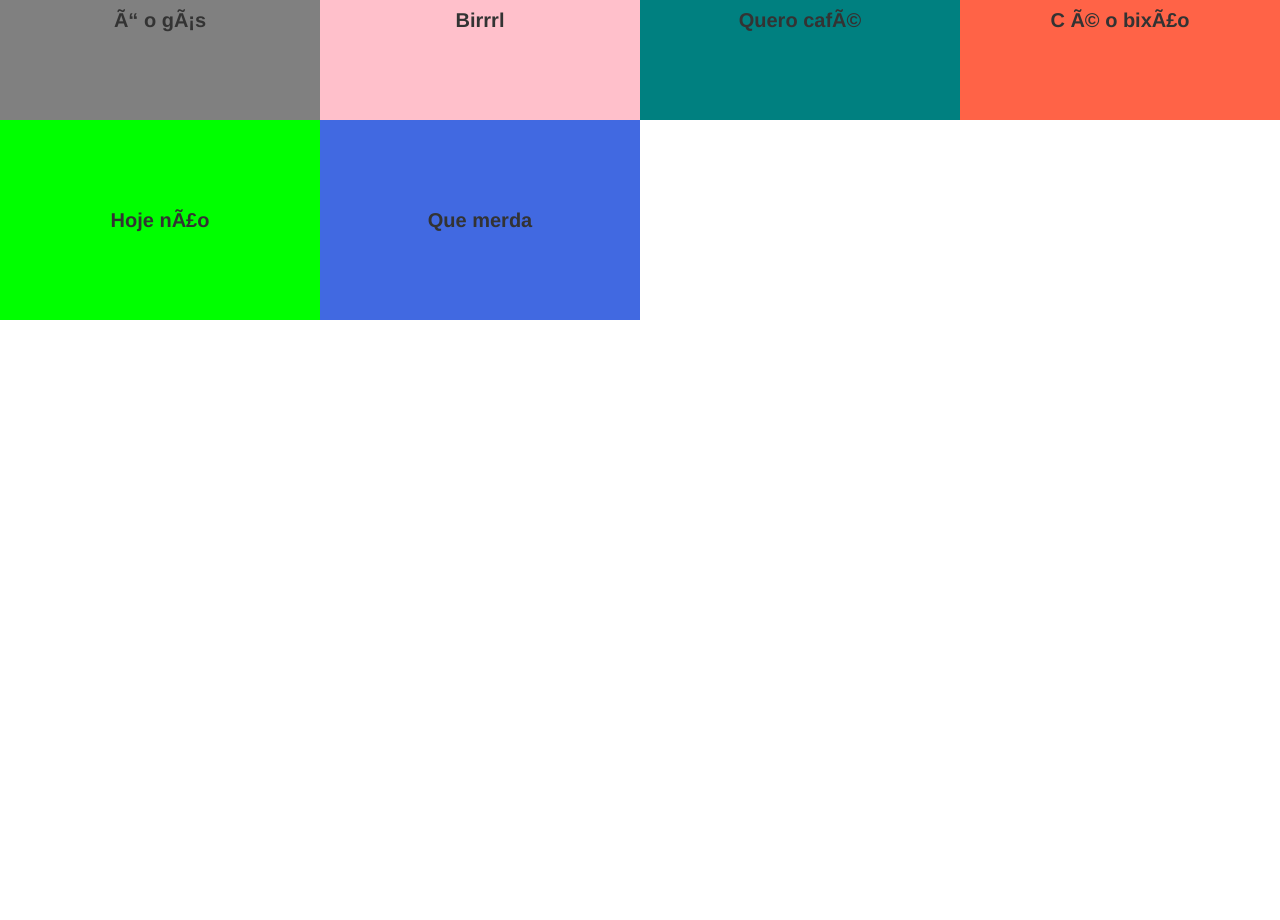
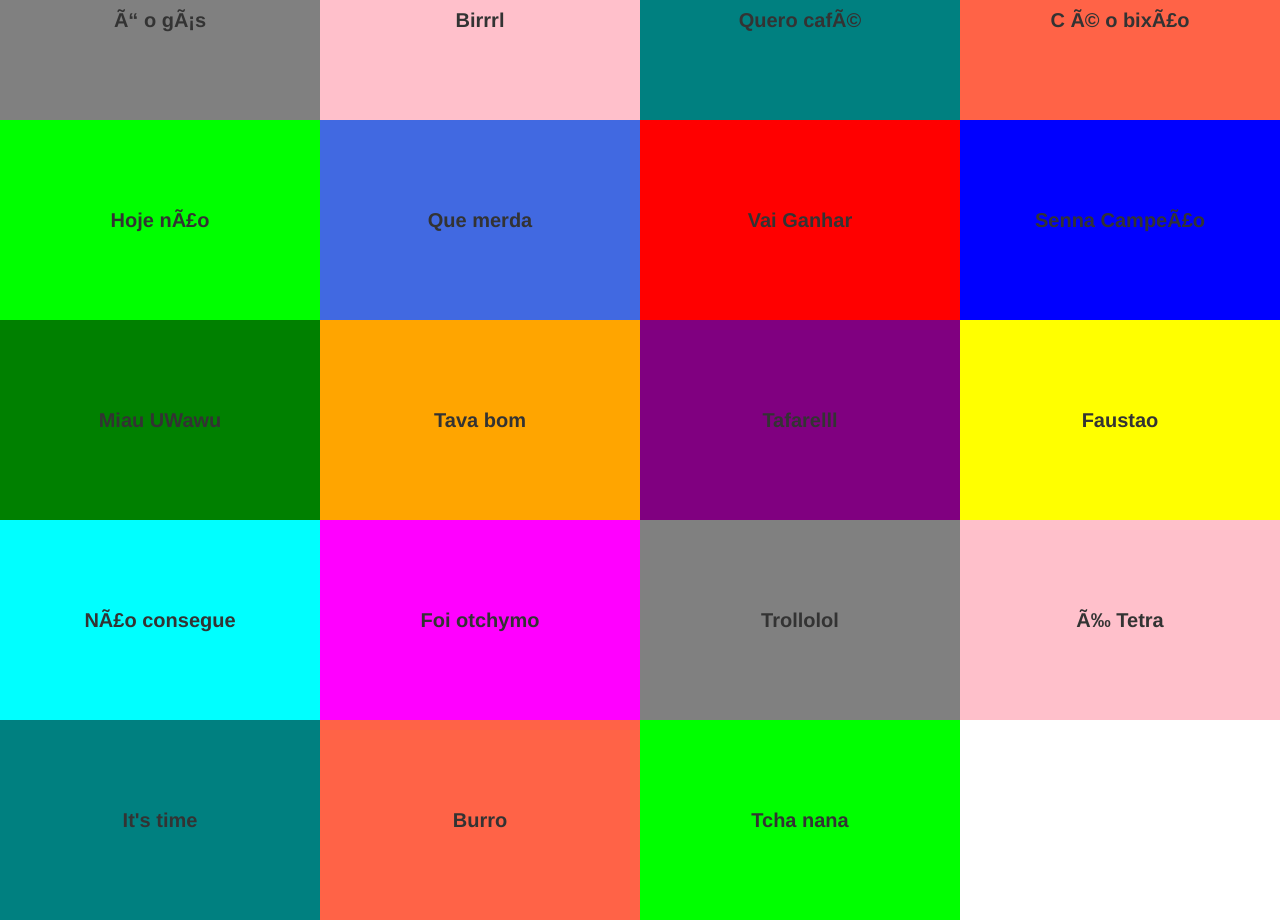
Before and after one commit to toruticas/SocketMusic, a website: page index.html in a window 1280 px wide. Shown: the part 480-1400 px from the top of the page. Before the commit the page ends 800 px from the top, so only its background shows below. Drawn offline with nearby package versions, Linux system fonts and the light colour scheme; no server answers.

Commit message:
Add new sounds

```diff
--- a/index.html
+++ b/index.html
@@ -75,6 +75,58 @@
         <div id="sabia_nao" class="col-lg-3 col-md-4 col-xs-6 box" style="background-color:royalblue">
           Que merda
         </div>
+
+        <div id="vai_ganhar_vai_perder" class="col-lg-3 col-md-4 col-xs-6 box" style="background-color:red">
+          Vai Ganhar
+        </div>
+
+        <div id="senna_tricampeao" class="col-lg-3 col-md-4 col-xs-6 box" style="background-color:blue">
+          Senna Campeão
+        </div>
+
+        <div id="sejao_berrantero" class="col-lg-3 col-md-4 col-xs-6 box" style="background-color:green">
+          Miau UWawu
+        </div>
+
+        <div id="tava_bom" class="col-lg-3 col-md-4 col-xs-6 box" style="background-color:orange">
+          Tava bom
+        </div>
+
+        <div id="tafarel" class="col-lg-3 col-md-4 col-xs-6 box" style="background-color:purple">
+          Tafarelll
+        </div>
+
+        <div id="faustao_errou" class="col-lg-3 col-md-4 col-xs-6 box" style="background-color:yellow">
+          Faustao
+        </div>
+
+        <div id="moises_nao_consegue" class="col-lg-3 col-md-4 col-xs-6 box" style="background-color:cyan">
+          Não consegue
+        </div>
+
+        <div id="foi_otchymo" class="col-lg-3 col-md-4 col-xs-6 box" style="background-color:magenta">
+          Foi otchymo
+        </div>
+
+        <div id="trollolol" class="col-lg-3 col-md-4 col-xs-6 box" style="background-color:gray">
+          Trollolol
+        </div>
+
+        <div id="e_tetra" class="col-lg-3 col-md-4 col-xs-6 box" style="background-color:pink">
+          É Tetra
+        </div>
+
+        <div id="its_time" class="col-lg-3 col-md-4 col-xs-6 box" style="background-color:teal">
+          It's time
+        </div>
+
+        <div id="voce_e_burro" class="col-lg-3 col-md-4 col-xs-6 box" style="background-color:tomato">
+          Burro
+        </div>
+
+        <div id="tcha_nana_nanana" class="col-lg-3 col-md-4 col-xs-6 box" style="background-color:lime">
+          Tcha nana
+        </div>
       </div>
     </section>
 
```
Also changed, not shown: 13 other files.
